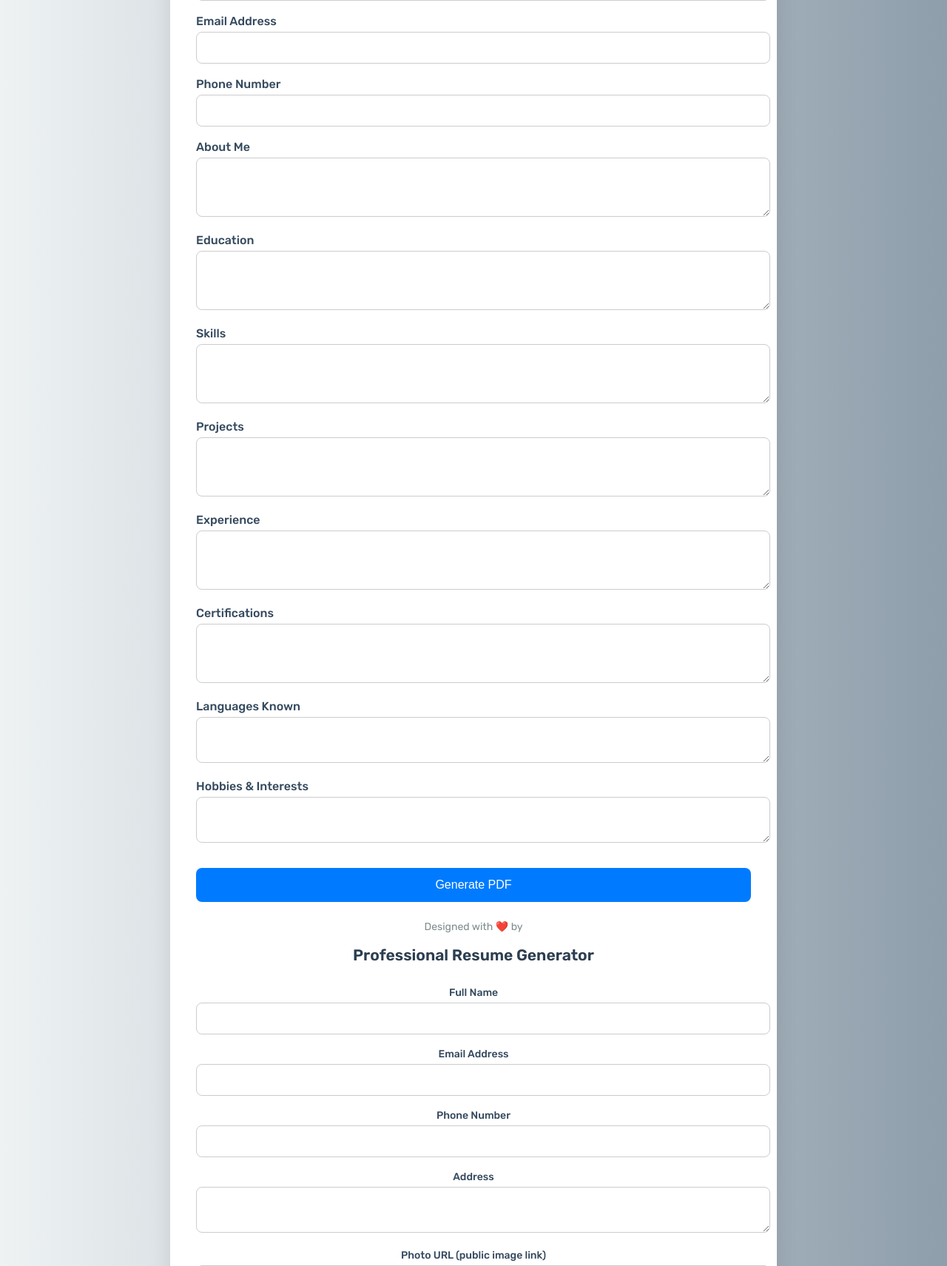
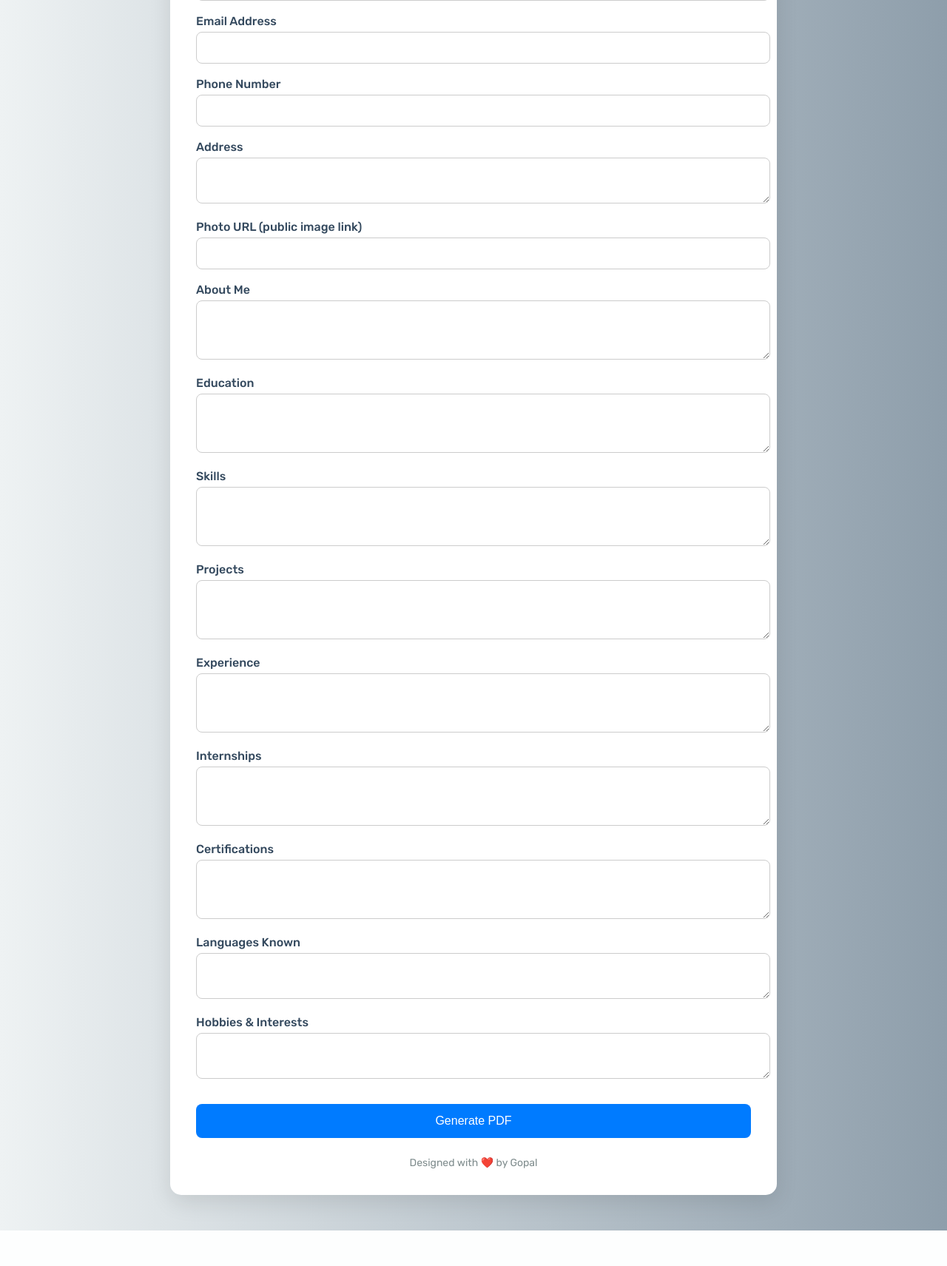
Before and after one commit to gopalkrishna-dev/resume-builder, a Flask app: page / in a window 1280 px wide. Shown: the part 227-1938 px from the top of the page at 74% size. After the commit the page ends 1890 px from the top, so only its background shows below. Run offline with Flask 3, Linux system fonts and the light colour scheme.

Commit message:
delete 1 one fill up table

```diff
--- a/templates/form.html
+++ b/templates/form.html
@@ -1,113 +1,4 @@
 <!DOCTYPE html>
-<html lang="en">
-<head>
-  <meta charset="UTF-8">
-  <title>Resume Builder</title>
-  <link rel="preconnect" href="https://fonts.googleapis.com">
-  <link rel="preconnect" href="https://fonts.gstatic.com" crossorigin>
-  <link href="https://fonts.googleapis.com/css2?family=Rubik:wght@400;500;600&display=swap" rel="stylesheet">
-  <style>
-    body {
-      font-family: 'Rubik', sans-serif;
-      background: linear-gradient(to right, #eef2f3, #8e9eab);
-      display: flex;
-      justify-content: center;
-      padding: 40px;
-    }
-    .container {
-      background: #ffffff;
-      padding: 35px;
-      border-radius: 15px;
-      width: 100%;
-      max-width: 750px;
-      box-shadow: 0 10px 30px rgba(0,0,0,0.1);
-    }
-    h2 {
-      text-align: center;
-      margin-bottom: 30px;
-      color: #2c3e50;
-    }
-    label {
-      display: block;
-      margin-top: 18px;
-      font-weight: 500;
-      color: #34495e;
-    }
-    input, textarea {
-      width: 100%;
-      padding: 12px;
-      margin-top: 5px;
-      border-radius: 8px;
-      border: 1px solid #ccc;
-      font-size: 15px;
-      transition: border-color 0.3s;
-    }
-    input:focus, textarea:focus {
-      border-color: #007bff;
-      outline: none;
-    }
-    button {
-      width: 100%;
-      margin-top: 30px;
-      padding: 14px;
-      background: #007bff;
-      color: white;
-      font-size: 16px;
-      border: none;
-      border-radius: 8px;
-      cursor: pointer;
-      transition: background 0.3s ease;
-    }
-    button:hover {
-      background: #0056b3;
-    }
-    .footer {
-      text-align: center;
-      margin-top: 25px;
-      color: #7f8c8d;
-      font-size: 14px;
-    }
-  </style>
-</head>
-<body>
-  <form class="container" action="/generate" method="post">
-    <h2>Professional Resume Generator</h2>
-
-    <label for="name">Full Name</label>
-    <input type="text" name="name" required>
-
-    <label for="email">Email Address</label>
-    <input type="email" name="email" required>
-
-    <label for="phone">Phone Number</label>
-    <input type="text" name="phone" required>
-
-    <label for="about">About Me</label>
-    <textarea name="about" rows="3"></textarea>
-
-    <label for="education">Education</label>
-    <textarea name="education" rows="3"></textarea>
-
-    <label for="skills">Skills</label>
-    <textarea name="skills" rows="3"></textarea>
-
-    <label for="projects">Projects</label>
-    <textarea name="projects" rows="3"></textarea>
-
-    <label for="experience">Experience</label>
-    <textarea name="experience" rows="3"></textarea>
-
-    <label for="certifications">Certifications</label>
-    <textarea name="certifications" rows="3"></textarea>
-
-    <label for="languages">Languages Known</label>
-    <textarea name="languages" rows="2"></textarea>
-
-    <label for="interests">Hobbies & Interests</label>
-    <textarea name="interests" rows="2"></textarea>
-
-    <button type="submit">Generate PDF</button>
-    <div class="footer">Designed with ❤️ by <!DOCTYPE html>
 <html lang="en">
 <head>
   <meta charset="UTF-8">
@@ -228,7 +119,4 @@
     <div class="footer">Designed with ❤️ by Gopal</div>
   </form>
 </body>
-</html></div>
-  </form>
-</body>
 </html>
```
